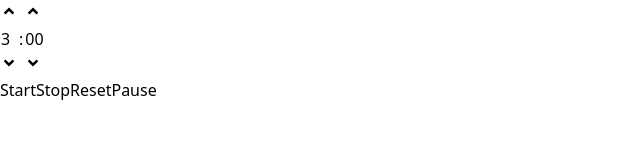
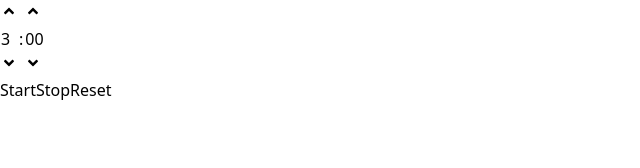
Before and after one commit to Kas-S/Timer, a React (Vite) app: page / in a window 1280 px wide. Shown: the top 168 px of the page, without its empty margins (0-640 px from the left). Built offline with nearby package versions, Linux system fonts and the light colour scheme.

Commit message:
Pause button deleted

```diff
--- a/src/components/Buttons.tsx
+++ b/src/components/Buttons.tsx
@@ -3,22 +3,20 @@ import {memo} from "react"
 interface ButtonsProps {
     start: () => void,
     stop: () => void,
-    reset: () => void,
-    pause: () => void
+    reset: () => void
 }
 
 const Button = ({content, func}: {content: string, func: () => void}) => (
     <button type="button" onClick={func} className="p-4 rounded bg-blue-400 text-white font-bold text-lg">{content}</button>
 )
 
-function Buttons ({start, stop, reset, pause}: ButtonsProps) {
+function Buttons ({start, stop, reset}: ButtonsProps) {
     console.log("Buttons rendered")
     return (
         <div className="flex items-center justify-center w-full mt-10 gap-3">
             <Button func={start} content="Start"/>
             <Button func={stop} content="Stop"/>
             <Button func={reset} content="Reset"/>
-            <Button func={pause} content="Pause"/>
         </div>
     )
 }
```
